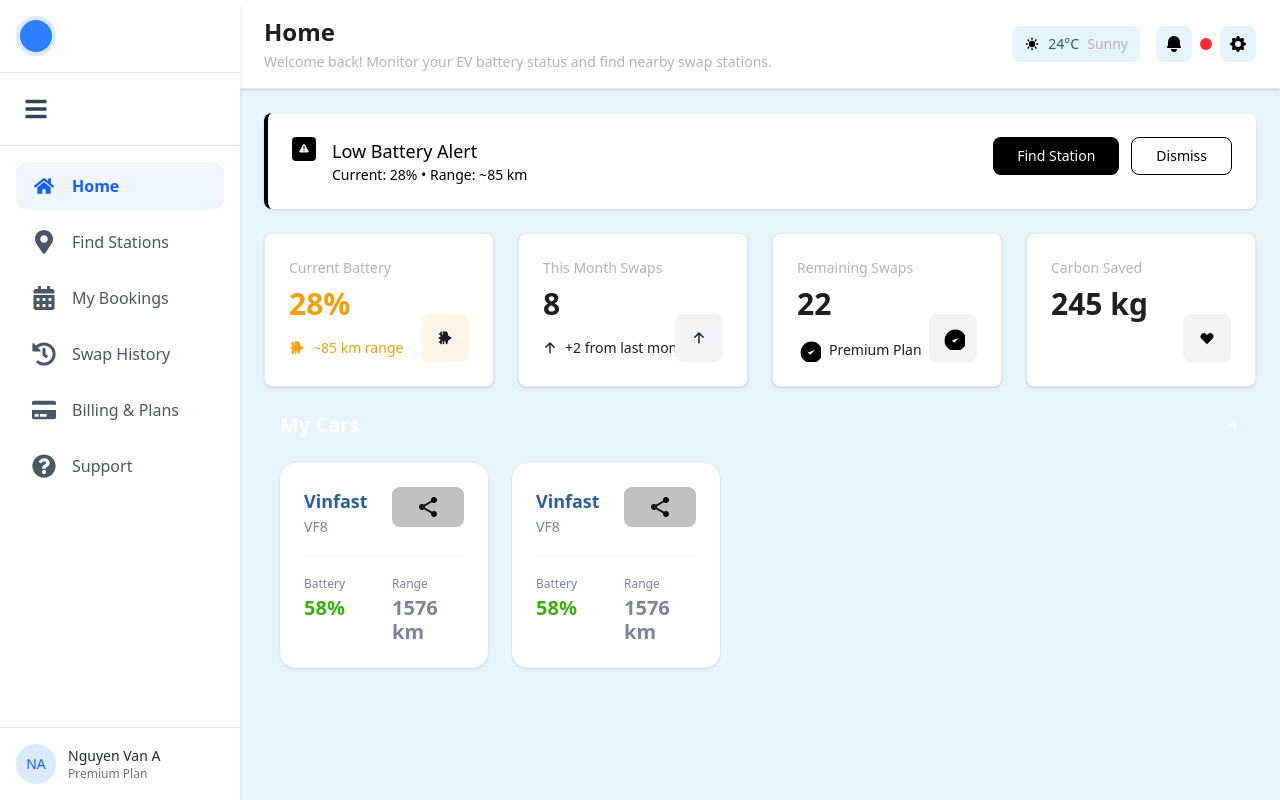
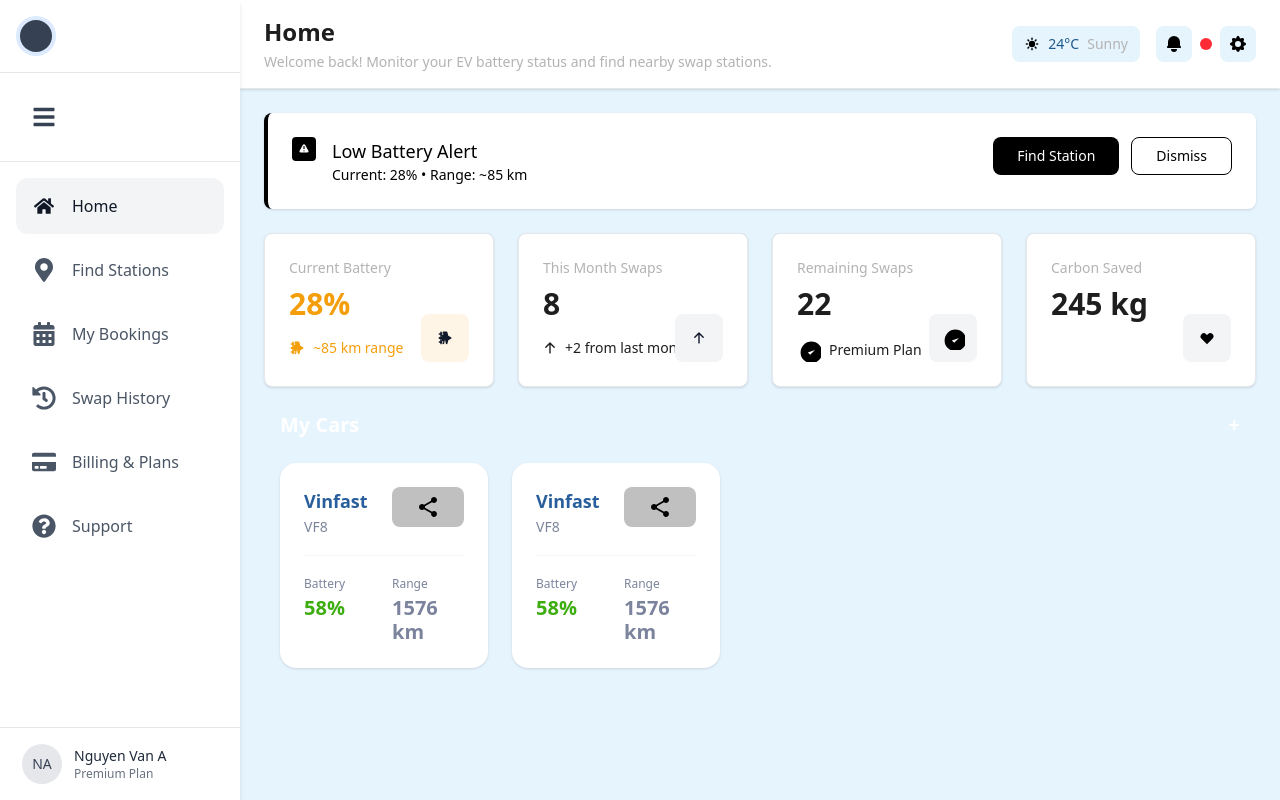
Before and after one commit to DeltaVariants/Gr4_SWP_FE, a Next.js app: page /home in a window 1280 px wide. Built offline with nearby package versions, Linux system fonts and the light colour scheme.

Commit message:
fix sidebar

```diff
--- a/src/presentation/components/common/Sidebar.tsx
+++ b/src/presentation/components/common/Sidebar.tsx
@@ -107,7 +107,7 @@ const navigationItems: NavigationItem[] = [
 
 export default function Sidebar({ currentPath = "/home" }: SidebarProps) {
   return (
-    <div className="w-64 bg-gradient-to-b from-[#1E5A8C] to-[#0A4A7C] text-white flex flex-col h-screen fixed left-0 top-0 z-10 lg:relative lg:z-auto">
+    <div className="w-64 bg-gradient-to-b from-[#1E5A8C] to-[#0A4A7C] text-white flex flex-col h-screen fixed left-0 top-0 z-50">
       {/* Logo Section */}
       <div className="p-6 flex items-center space-x-3 flex-shrink-0">
         <div className="w-10 h-10 bg-white rounded-full flex items-center justify-center">
--- a/src/presentation/components/widgets/SideBar01.tsx
+++ b/src/presentation/components/widgets/SideBar01.tsx
@@ -50,20 +50,18 @@ const SideBar01 = ({ currentPath = "/home" }: SidebarProps) => {
 
   return (
     <div
-      className={`h-screen flex flex-col left-0 top-0 z-10 transition-all duration-300 ease-in-out bg-white shadow-[0_4px_4px_rgba(0,0,0,0.1)] ${
-        isExpanded ? "w-60" : "w-24"
+      className={`h-screen flex flex-col sticky top-0 z-10 transition-all duration-300 ease-in-out bg-white shadow-[0_4px_4px_rgba(0,0,0,0.1)] ${
+        isExpanded ? "w-60" : "w-22"
       }`}
     >
       {/* Logo Section*/}
       <div
-        className={`p-4 flex items-center flex-shrink-0 border-b border-gray-200 transition-all duration-300 ease-in-out ${
-          isExpanded ? "justify-start" : "justify-center" // Canh giữa khi collapsed
-        }`}
+        className={`p-4 flex items-center flex-shrink-0 border-b border-gray-200 transition-all duration-300 ease-in-out `}
       >
         <div className="flex items-center space-x-3">
           <div className="w-10 h-10 bg-blue-100 rounded-full flex items-center justify-center flex-shrink-0">
             {/* Logo */}
-            <div className="w-8 h-8 bg-blue-500 rounded-full"></div>
+            <div className="w-8 h-8 bg-gray-700 rounded-full"></div>
           </div>
         </div>
       </div>
@@ -72,7 +70,7 @@ const SideBar01 = ({ currentPath = "/home" }: SidebarProps) => {
       <div className={`p-4 flex justify-start border-b border-gray-200`}>
         <button
           onClick={toggleSidebar}
-          className="bg-transparent border-none cursor-pointer p-2 rounded-lg flex items-center justify-center transition-colors duration-200 text-gray-700 hover:bg-gray-100"
+          className="bg-transparent border-none cursor-pointer p-4 rounded-lg flex items-center justify-center transition-colors duration-200 text-gray-700 hover:bg-gray-100"
         >
           <FaBars size={24} />
         </button>
@@ -86,11 +84,11 @@ const SideBar01 = ({ currentPath = "/home" }: SidebarProps) => {
           return (
             <Link href={item.path} key={item.name}>
               <div
-                className={`flex items-center py-3 cursor-pointer transition-colors duration-200 mx-4 rounded-xl gap-4 px-4 ${
+                className={`flex items-center px-4 py-4 cursor-pointer transition-all duration-200 mx-4 rounded-xl gap-4 ${
                   isActive
-                    ? "bg-blue-50 text-blue-600 font-bold"
-                    : "text-gray-600 hover:bg-gray-100 hover:text-gray-900"
-                } ${!isExpanded ? "justify-center" : ""}`}
+                    ? "bg-gray-100 text-gray-900"
+                    : "text-gray-600 hover:bg-gray-50 hover:text-gray-900"
+                }`}
                 title={!isExpanded ? item.name : ""}
               >
                 <div className="flex items-center justify-center w-6 h-6 flex-shrink-0">
@@ -114,12 +112,12 @@ const SideBar01 = ({ currentPath = "/home" }: SidebarProps) => {
       {/* --- User Profile Section --- */}
       <div className="p-4 border-t border-gray-200 flex-shrink-0">
         <div
-          className={`flex items-center ${
-            isExpanded ? "space-x-3" : "justify-center"
+          className={`ml-1.5 flex items-center ${
+            isExpanded ? "space-x-3" : ""
           }`}
         >
-          <div className="w-10 h-10 bg-blue-100 rounded-full flex items-center justify-center flex-shrink-0">
-            <span className="text-sm font-medium text-blue-600">NA</span>
+          <div className="w-10 h-10 bg-gray-200 rounded-full flex items-center justify-center flex-shrink-0">
+            <span className="text-sm font-medium text-gray-700">NA</span>
           </div>
           <div
             className={`transition-opacity duration-200 ${
@@ -128,7 +126,6 @@ const SideBar01 = ({ currentPath = "/home" }: SidebarProps) => {
                 : "opacity-0 absolute left-full"
             }`}
           >
-            {" "}
             {/* Ẩn hoàn toàn khi collapsed */}
             <p className="text-sm font-medium text-gray-800 whitespace-nowrap">
               Nguyen Van A
--- a/src/presentation/layouts/MainLayout.tsx
+++ b/src/presentation/layouts/MainLayout.tsx
@@ -17,11 +17,11 @@ export default function MainLayout({
   headerSubtitle = "Welcome back! Monitor your EV battery status and find nearby swap stations.",
 }: MainLayoutProps) {
   return (
-    <div className="min-h-screen bg-[#E6F4FE] flex overflow-hidden">
+    <div className="min-h-screen bg-[#E6F4FE] flex">
       <SideBar01 currentPath={currentPath} />
 
       {/* Main Content */}
-      <div className="flex-1 flex flex-col ml-0 lg:ml-0 overflow-auto">
+      <div className="flex-1 flex flex-col ml-0 lg:ml-0">
         <Header title={headerTitle} subtitle={headerSubtitle} />
 
         {/* Main Dashboard Content */}
```
